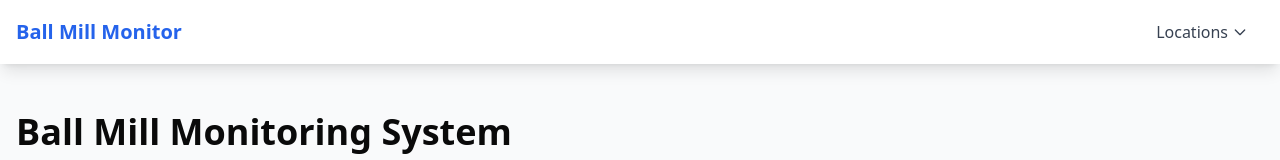
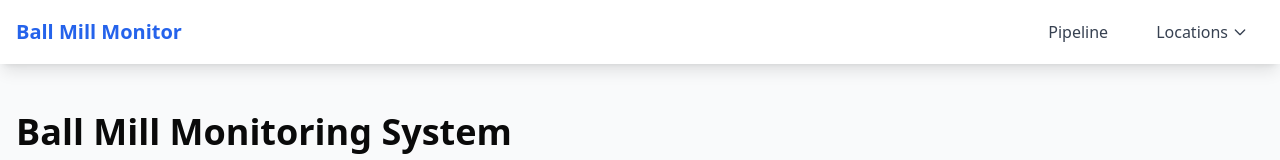
Before and after one commit to Atsqr223/ball-mill-next, a Next.js app: page / in a window 1280 px wide. Shown: the top 160 px of the page. Built offline with nearby package versions, Linux system fonts and the light colour scheme.

Commit message:
add pipeline to nav

```diff
--- a/app/components/Navbar.tsx
+++ b/app/components/Navbar.tsx
@@ -26,6 +26,14 @@ export default function Navbar() {
           </div>
 
           <div className="hidden md:flex items-center space-x-4">
+            <Link
+              href="/pipeline"
+              className={`px-4 py-2 text-gray-700 hover:text-blue-500 transition-colors ${
+                pathname === '/pipeline' ? 'text-blue-600' : ''
+              }`}
+            >
+              Pipeline
+            </Link>
             <div className="relative group">
               <button className="flex items-center space-x-1 px-4 py-2 text-gray-700 hover:text-blue-500 transition-colors">
                 <span>Locations</span>
@@ -94,6 +102,16 @@ export default function Navbar() {
       {/* Mobile menu */}
       <div className="md:hidden">
         <div className="px-2 pt-2 pb-3 space-y-1">
+          <Link
+            href="/pipeline"
+            className={`block px-3 py-2 rounded-md text-base font-medium ${
+              pathname === '/pipeline'
+                ? 'bg-blue-50 text-blue-600'
+                : 'text-gray-700 hover:bg-gray-100'
+            }`}
+          >
+            Pipeline
+          </Link>
           {locations.map((location) => (
             <Link
               key={location.id}
```
